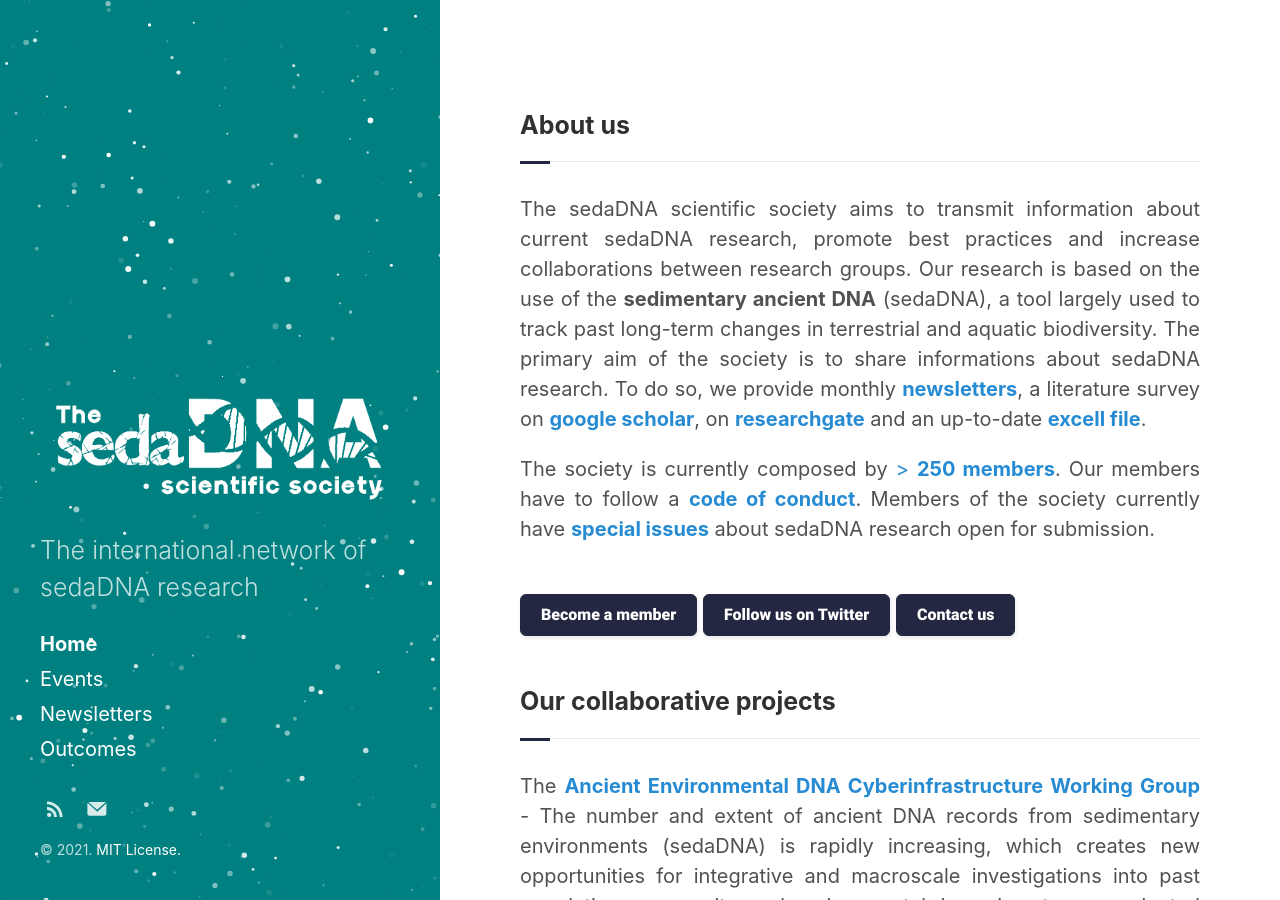
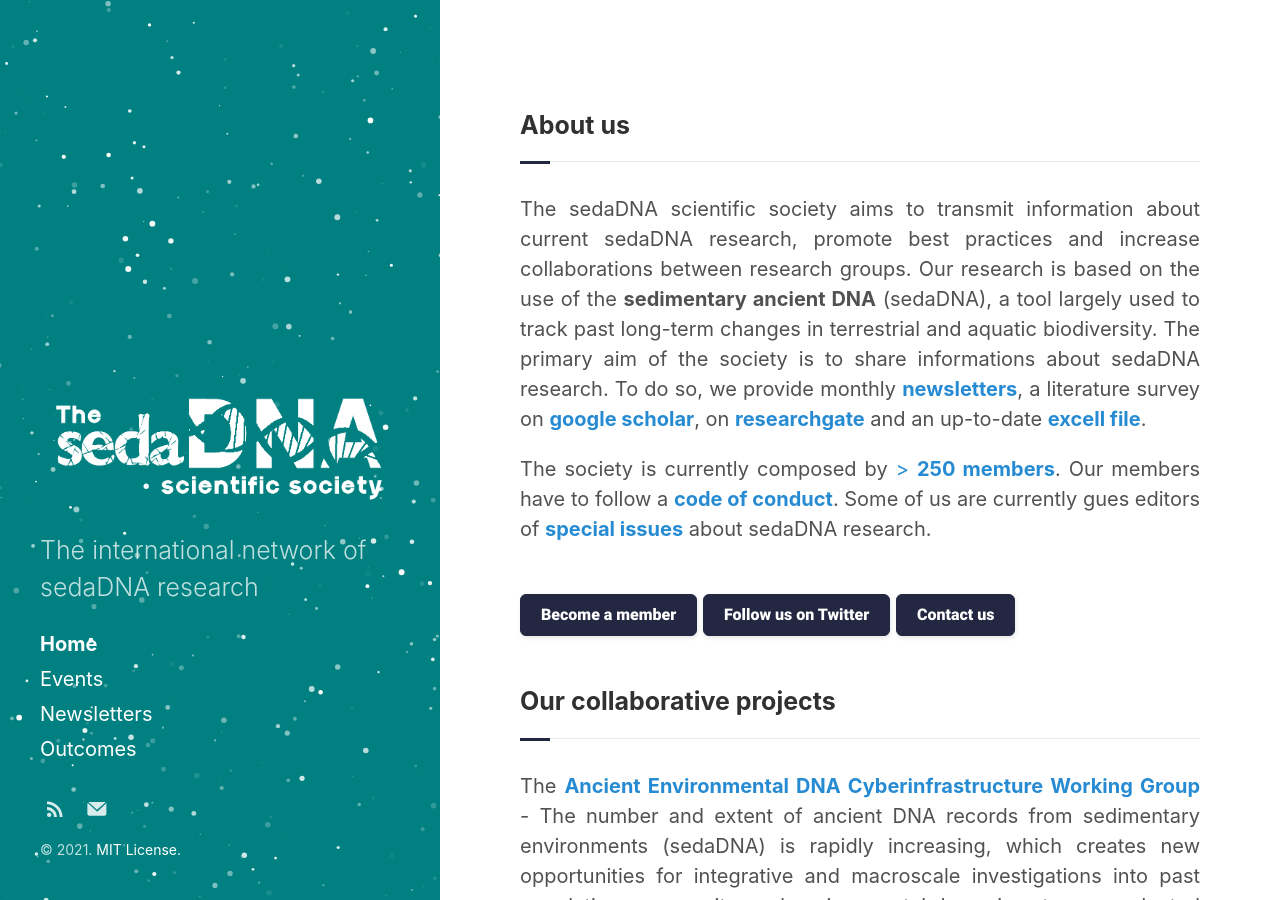
Before and after one commit to sedadna/sedadna.github.io, a Jekyll site: the page built from index.html, in a window 1280 px wide and 900 px high. Built offline with Jekyll 4.4.1, drawn with Linux system fonts in a browser that asks for light colours; the list of posts is cut into pages by our own code.

Commit message:
Update index.html

```diff
--- a/_layouts/index.html
+++ b/_layouts/index.html
@@ -5,7 +5,7 @@ layout: default
 <div class="intro">
 <h3 class="section-title underline">About us</h3>
 <p>The sedaDNA scientific society aims to transmit information about current sedaDNA research, promote best practices and increase collaborations between research groups. Our research is based on the use of the <b>sedimentary ancient DNA</b> (sedaDNA), a tool largely used to track past long-term changes in terrestrial and aquatic biodiversity.  The primary aim of the society is to share informations about sedaDNA research. To do so, we provide monthly <a href="/category/news.html"><b>newsletters</b></a>, a literature survey on <a href="https://scholar.google.fr/citations?user=90ytJ14AAAAJ&hl=fr" target="_blank"><b>google scholar</b></a>, on <a href="https://www.researchgate.net/project/Comprehensive-literature-about-ancient-DNA-studies-from-sedimentary-archives-by-the-sedaDNA-scientific-society" target="_blank"><b>researchgate</b></a> and an up-to-date <a href="https://drive.google.com/file/d/1fZKL1Vb0xhpDSuqNx_JnYAk0KXEtF0PS/view" target="_blank"><b>excell file</b></a>. </p>
-<p>The society is currently composed by <a href="/category/members.html" target="_blank">> <b>250 members</b></a>. Our members have to follow a <a href="/category/code.html" target="_blank"><b>code of conduct</b></a>. Members of the society currently have <a href="/category/si.html" target="_blank"><b>special issues</b></a> about sedaDNA research open for submission.</p>
+<p>The society is currently composed by <a href="/category/members.html" target="_blank">> <b>250 members</b></a>. Our members have to follow a <a href="/category/code.html" target="_blank"><b>code of conduct</b></a>. Some of us are currently gues editors of <a href="/category/si.html" target="_blank"><b>special issues</b></a> about sedaDNA research.</p>
 <p> <br>
 <button class="button-join" role="button" onclick="window.open('https://forms.gle/sNqK3VUjHhqUXwbq9','_blank')" type="button">Become a member</button>
 <button class="button-join" role="button" onclick="window.open('https://twitter.com/SedimentaryDNA?lang=en','_blank')" type="button">Follow us on Twitter</button>
```
